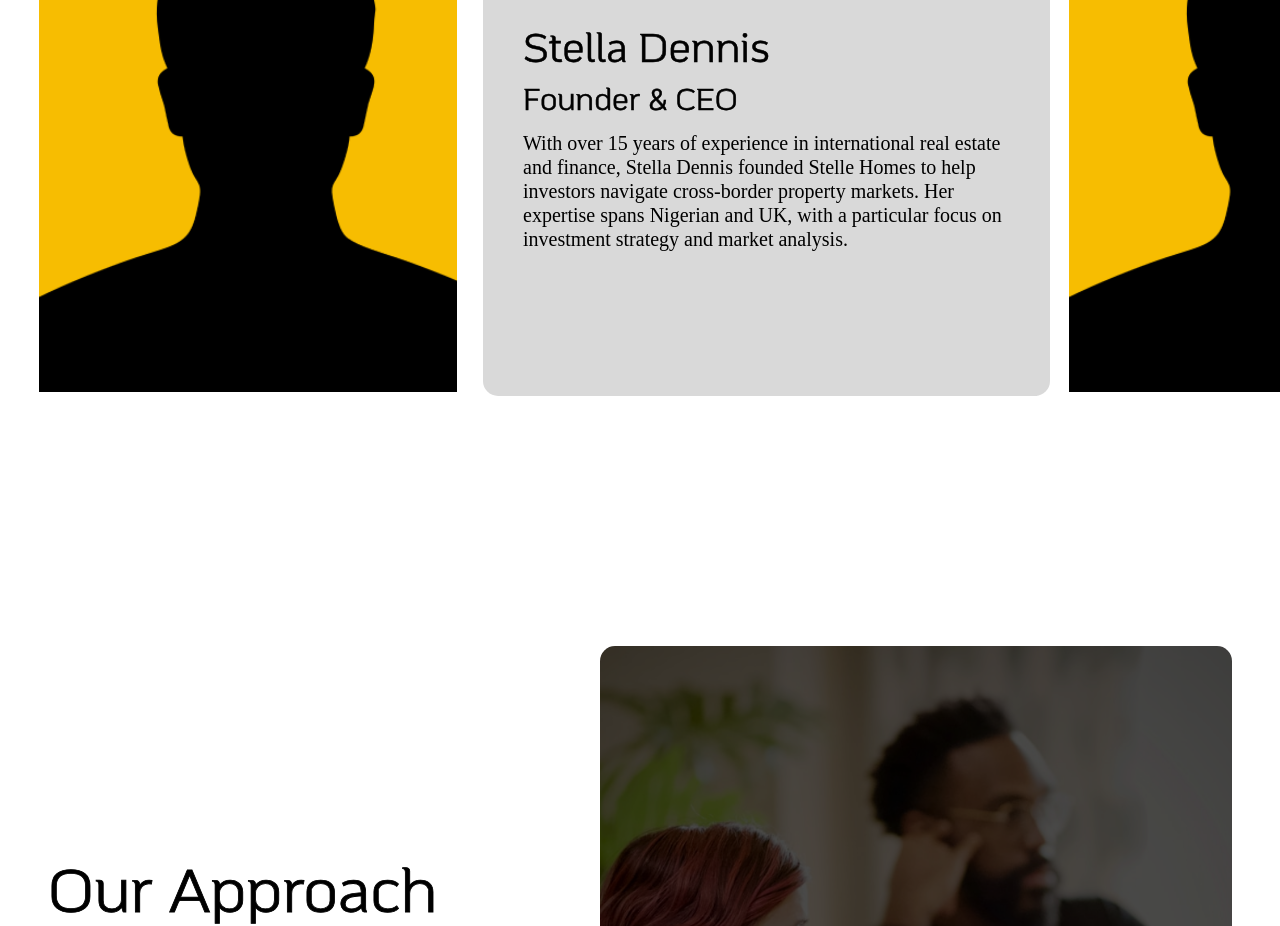
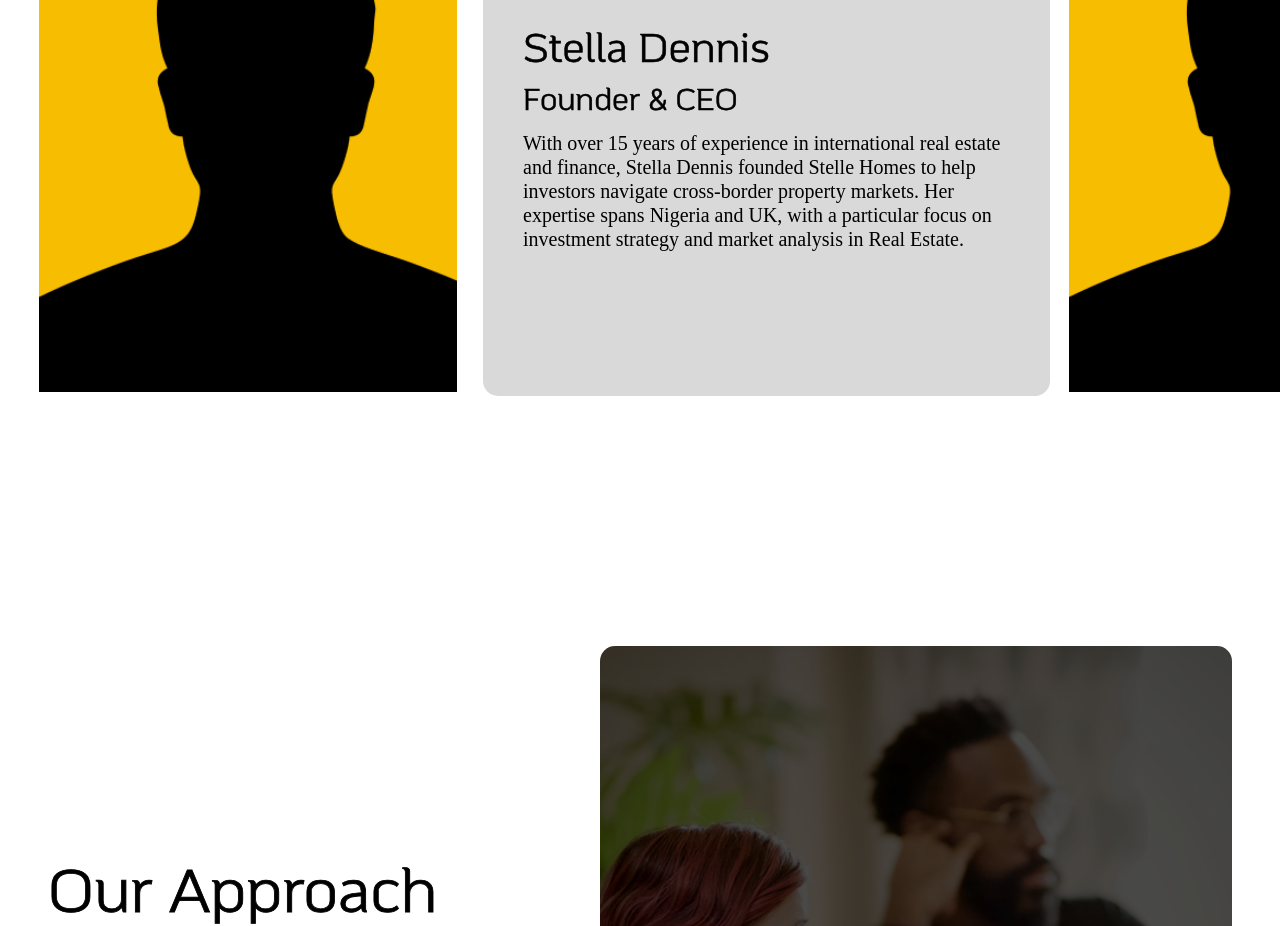
Before and after one commit to codedjade003/StelleHomes, a React (Vite) app: page /about in a window 1280 px wide. Shown: the part 3820-4746 px from the top of the page. Built offline with nearby package versions, Linux system fonts and the light colour scheme.

Commit message:
fixed typos and deployed

```diff
--- a/src/components/pages/About/MeetOurTeamSection.tsx
+++ b/src/components/pages/About/MeetOurTeamSection.tsx
@@ -9,7 +9,7 @@ export const MeetOurTeamSection = (): JSX.Element => {
       name: "Stella Dennis",
       position: "Founder & CEO",
       description:
-        "With over 15 years of experience in international real estate and finance, Stella Dennis founded Stelle Homes to help investors navigate cross-border property markets. Her expertise spans Nigerian and UK, with a particular focus on investment strategy and market analysis.",
+        "With over 15 years of experience in international real estate and finance, Stella Dennis founded Stelle Homes to help investors navigate cross-border property markets. Her expertise spans Nigeria and UK, with a particular focus on investment strategy and market analysis in Real Estate.",
       image: img_1,
     },
     {
--- a/src/components/pages/Home/WhyChooseUsSection.tsx
+++ b/src/components/pages/Home/WhyChooseUsSection.tsx
@@ -57,7 +57,7 @@ export const WhyChooseUsSection: React.FC = () => {
       mb-6
     "
   >
-    Why Choose StelleHomes
+    Why Choose Stelle Homes
   </h2>
 
   {/* Left Card (img_1) */}
```
